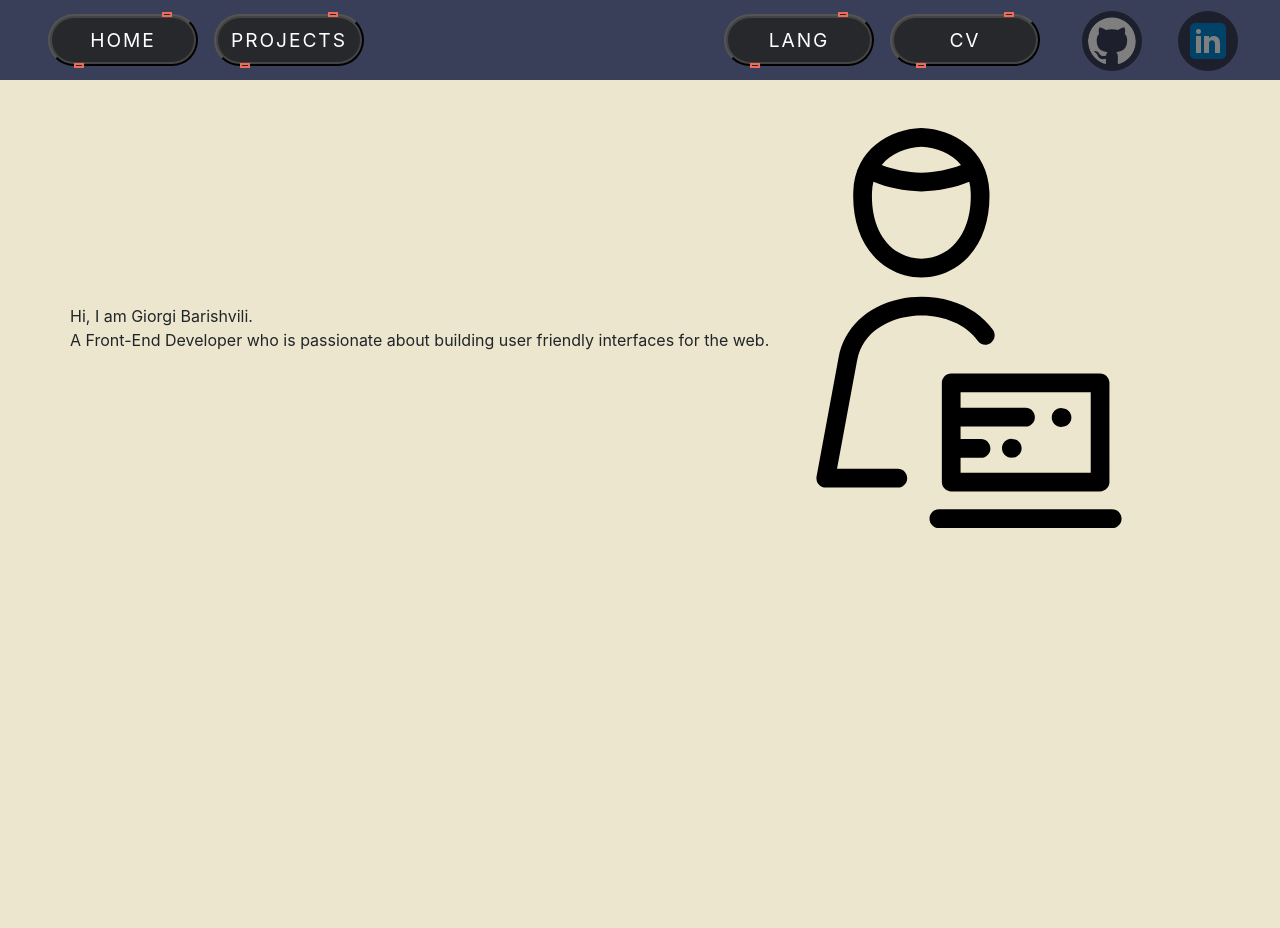
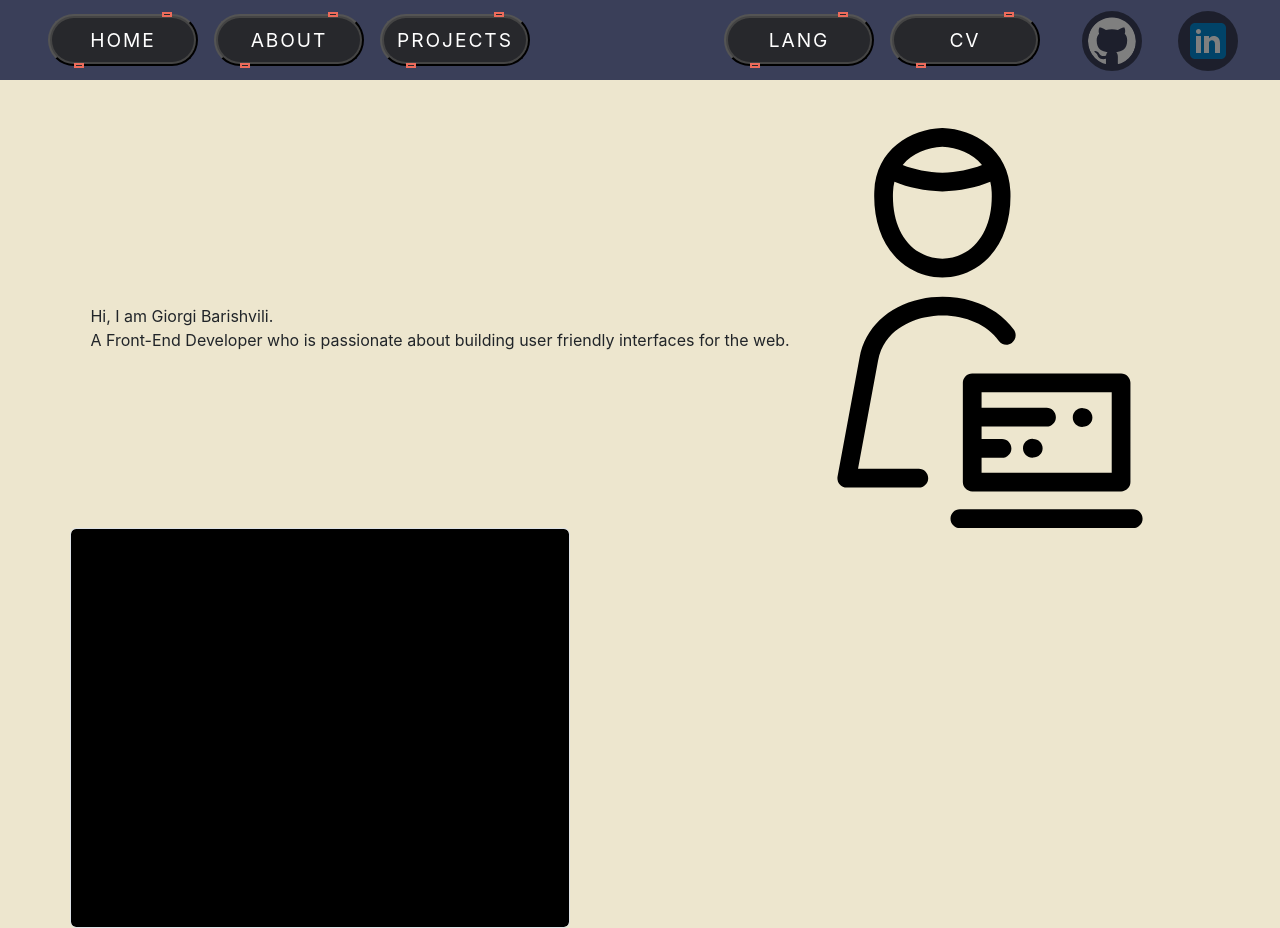
Before and after one commit to giorgibarishvili/Portfolio, a React (Create React App) app in the folder portfolio/: page / in a window 1280 px wide. Before the commit the page ends 800 px from the top, so only its background shows below. Built offline with nearby package versions, Linux system fonts and the light colour scheme.

Commit message:
added contact me inputs

```diff
--- a/portfolio/src/HomePage.js
+++ b/portfolio/src/HomePage.js
@@ -2,21 +2,44 @@ import { EmblaCarousel } from "./components/Embla/Carousel";
 import { Fade } from "react-awesome-reveal";
 import "./styles/Homepage.css";
 import Appear from "./components/animations/Appear";
+import Reveal from "./components/animations/Reveal";
 import { ReactComponent as Programmer } from "./images/computer-programmer.svg";
 import { useTranslation } from "react-i18next";
+import { useState } from "react";
 function HomePage() {
+  const [messageBox, setMessageBox] = useState("");
+
   const { t } = useTranslation();
   return (
     <div className="container main">
-      <Appear>
-        {/* <EmblaCarousel /> */}
-        <div className="who-am-i mt-5">
+      {/* <EmblaCarousel /> */}
+      <div className="who-am-i mt-5">
+        <Appear>
           {t("greetings")}
           <br />
           {t("description")}
+        </Appear>
+        <Reveal>
           <Programmer />
-        </div>
-      </Appear>
+        </Reveal>
+      </div>
+      <div>
+        <Appear>
+          <input
+            style={{
+              height: "400px",
+              width: "500px",
+              // margin: "auto",
+              backgroundColor: "black",
+              color: "white",
+            }}
+            //aq gavcherdi inputebis damatebaze
+            className={"form-control active-input mx-auto"}
+            value={messageBox}
+            onChange={(e) => setMessageBox(e.target.value)}
+          ></input>
+        </Appear>
+      </div>
     </div>
   );
 }
--- a/portfolio/src/components/Navbar.js
+++ b/portfolio/src/components/Navbar.js
@@ -1,11 +1,10 @@
-import { useState } from "react";
+import { useState, useEffect } from "react";
 import "../styles/Navbar.css";
 import Button from "./Button.js";
 import i18n from "./i18n/i18n";
 import { useTranslation } from "react-i18next";
 import { ReactComponent as GithubLogo } from "../images/github-mark-white.svg";
 import { ReactComponent as Linkedin } from "../images/icons8-linkedin.svg";
-import { useEffect } from "react";
 function Navbar() {
   const { t } = useTranslation();
   const [lang, setLang] = useState("en");
@@ -15,18 +14,18 @@ function Navbar() {
     i18n.changeLanguage(newLang);
   }
 
-  const [itsOn, setItsOn] = useState(false);
-  useEffect(() => {
-    console.log(itsOn);
-  }, [itsOn]);
+  // const [itsOn, setItsOn] = useState(false);
 
   return (
     <div className="navbar container-fluid">
       <div className="ms-5">
-        <Button className="me-3" onClick={() => setItsOn(!itsOn)}>
+        <Button
+          className="me-3"
+          // onClick={() => setItsOn(!itsOn)}
+        >
           Home
         </Button>
-        {itsOn && <Button className="me-3">About</Button>}
+        <Button className="me-3">About</Button>
         <Button className="me-3">Projects</Button>
       </div>
       <div className="asd me-5">
--- a/portfolio/src/components/animations/Animations.css
+++ b/portfolio/src/components/animations/Animations.css
@@ -1,4 +1,4 @@
-.appear-green{
+.appear-green {
   position: absolute;
   top: 4px;
   left: 0;
--- a/portfolio/src/components/animations/Appear.jsx
+++ b/portfolio/src/components/animations/Appear.jsx
@@ -12,7 +12,7 @@ const Appear = ({ children, width = "fit-content" }) => {
       textControls.start("visible");
       slideControls.start("visible");
     }
-  }, [isInView]);
+  }, [isInView, textControls, slideControls]);
   return (
     <div ref={ref} style={{ position: "relative", width, overflow: "hidden" }}>
       <motion.div
--- a/portfolio/src/components/animations/Reveal.jsx
+++ b/portfolio/src/components/animations/Reveal.jsx
@@ -0,0 +1,28 @@
+import { motion } from "framer-motion";
+
+const Reveal = ({ children, direction = "down-to-up" }) => {
+  const variants = {
+    initial: {
+      opacity: 0,
+      y: direction === "down-to-up" ? 30 : 0,
+      x: direction === "right-to-left" ? 30 : 0,
+    },
+    visible: {
+      opacity: 1,
+      y: 0,
+      x: 0,
+    },
+  };
+  return (
+    <motion.div
+      variants={variants}
+      initial="initial"
+      whileInView={"visible"}
+      viewport={{ once: true }}
+      transition={{ duration: 0.5, delay: 0.25 }}
+    >
+      {children}
+    </motion.div>
+  );
+};
+export default Reveal;
--- a/portfolio/src/components/i18n/ka.json
+++ b/portfolio/src/components/i18n/ka.json
@@ -1,5 +1,5 @@
 {
-    "language": "ენა",
-    "greetings": "მოგესალმებით, მე ვარ გიორგი ბარიშვილი.",
-    "description": "ფრონტ-ენდის დეველოპერი, რომელიც ცდილობს მომხმარებლისთვის მეგობრული ინტერფეისების შექმნის შესახებ."
+  "language": "ენა",
+  "greetings": "მოგესალმებით, მე ვარ გიორგი ბარიშვილი.",
+  "description": "ფრონტ-ენდის დეველოპერი, რომელიც ცდილობს მომხმარებლისთვის მეგობრული ინტერფეისების შექმნას."
 }
```
Lines whose indentation alone changed are shown as unchanged.
